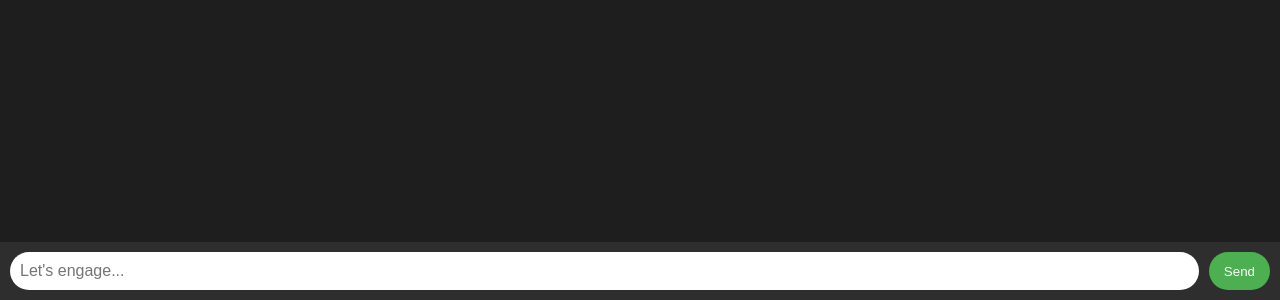
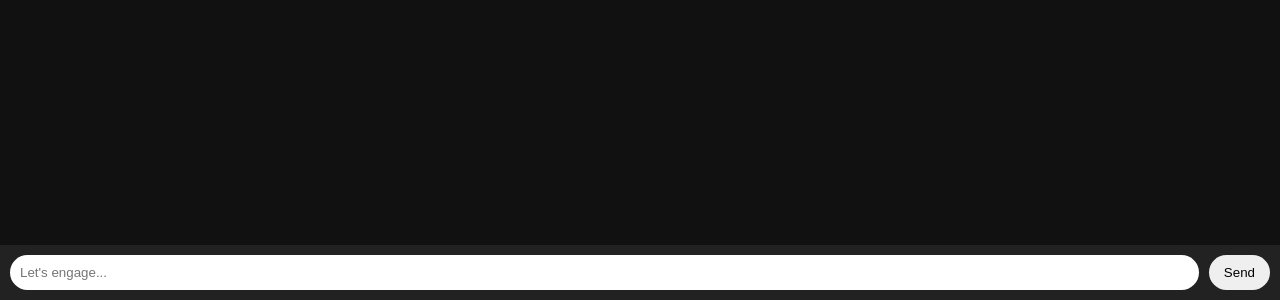
Before and after one commit to afuchat1/Engagera, a plain HTML site: page index.html in a window 1280 px wide. Shown: the part 500-800 px from the top of the page. Drawn offline with Linux system fonts and the light colour scheme.

Commit message:
Refactor CSS styles for improved consistency

```diff
--- a/style.css
+++ b/style.css
@@ -1,45 +1,49 @@
-body{
-  font-family: Arial,sans-serif;
-  background-color: #1e1e1e;
+body {
+  background: #111;
   color: white;
+  font-family: Arial, sans-serif;
   display: flex;
   flex-direction: column;
   height: 100vh;
   margin: 0;
 }
-#chat{
+
+#chat {
   flex: 1;
   overflow-y: auto;
   padding: 20px;
 }
-.message{
-  margin: 10px;
+
+.message {
+  margin: 10px 0;
 }
-.user{
+
+.user {
   color: #4CAF50;
 }
-.ai{
+
+.ai {
   color: #00BFFF;
 }
-#input-container{
+
+#input-container {
   display: flex;
   padding: 10px;
-  background-color: #2e2e2e;
+  background: #222;
 }
-#user-input{
+
+#user-input {
   flex: 1;
   padding: 10px;
-  border-radius: 25px;
+  border-radius: 20px;
   border: none;
   outline: none;
-  font-size: 16px;
 }
-#send-btn{
+
+#send-btn {
   margin-left: 10px;
   padding: 10px 15px;
-  border-radius: 25px;
+  border-radius: 20px;
   border: none;
-  background-color: #4CAF50;
-  color: white;
   cursor: pointer;
 }
```
